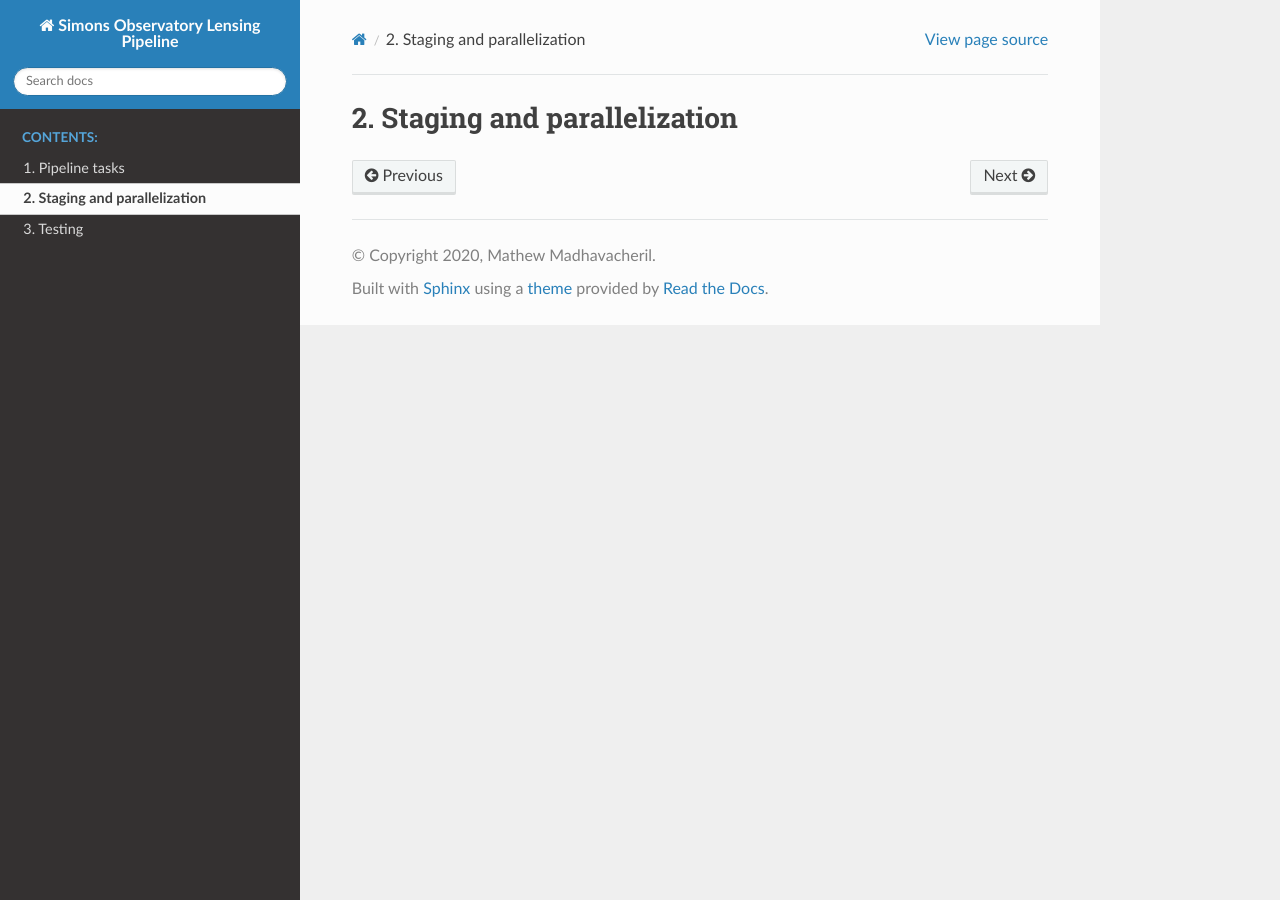
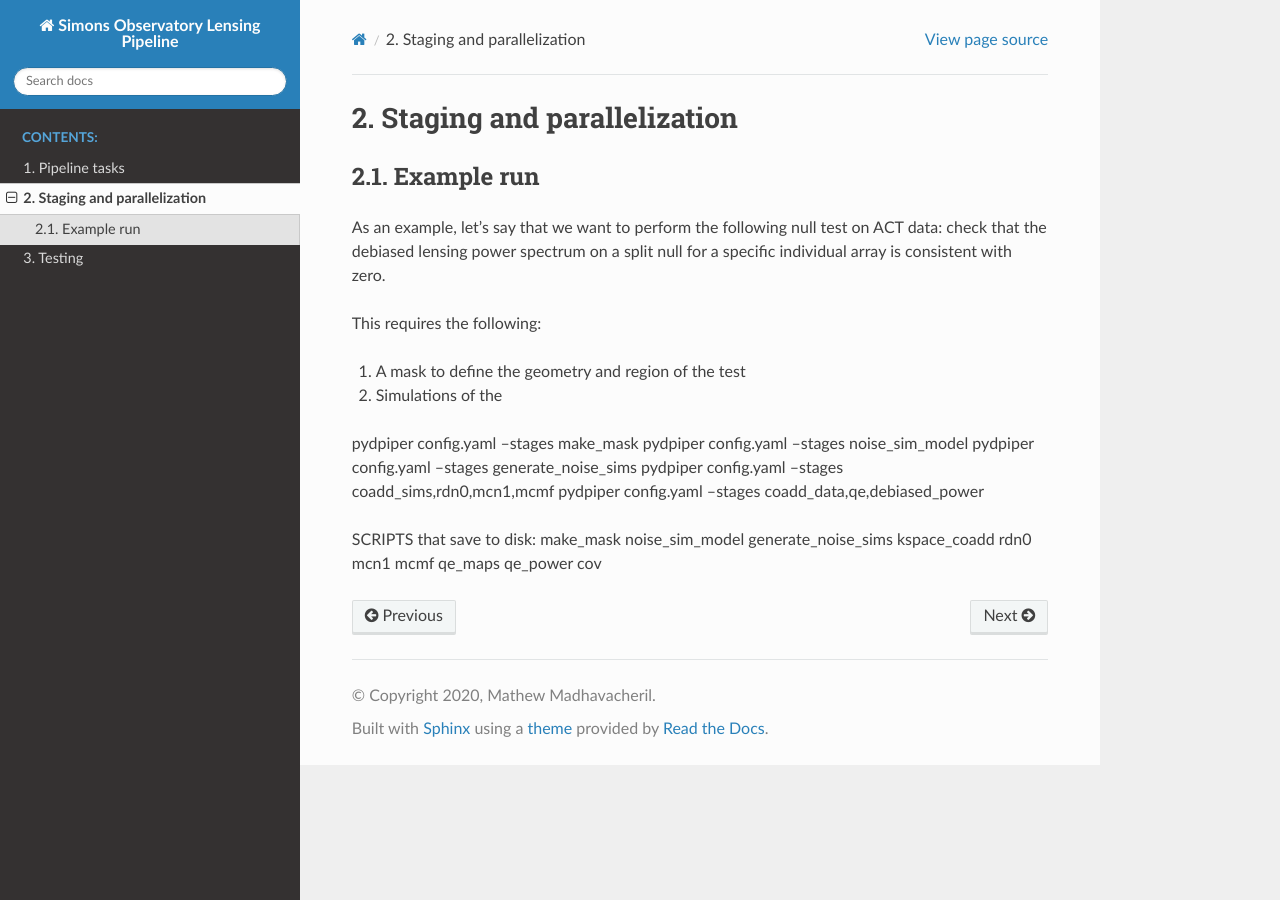
Before and after one commit to simonsobs/so-lenspipe, a Sphinx documentation site: the page built from docs/staging.rst, in a window 1280 px wide. Built offline with Sphinx 7.4.7 and the Read the Docs theme 2.0.0, drawn with Linux system fonts in a browser that asks for light colours.

Commit message:
more documentation for staging

```diff
--- a/docs/staging.rst
+++ b/docs/staging.rst
@@ -1,2 +1,37 @@
 Staging and parallelization
 ===========================
+
+
+
+Example run
+-----------
+
+As an example, let's say that we want to perform the following null test on ACT data:
+check that the debiased lensing power spectrum on a split null for
+a specific individual array is consistent with zero.
+
+This requires the following:
+
+1. A mask to define the geometry and region of the test
+2. Simulations of the
+
+
+
+
+pydpiper config.yaml --stages make_mask
+pydpiper config.yaml --stages noise_sim_model
+pydpiper config.yaml --stages generate_noise_sims
+pydpiper config.yaml --stages coadd_sims,rdn0,mcn1,mcmf
+pydpiper config.yaml --stages coadd_data,qe,debiased_power
+
+SCRIPTS that save to disk:
+make_mask
+noise_sim_model
+generate_noise_sims
+kspace_coadd
+rdn0
+mcn1
+mcmf
+qe_maps
+qe_power
+cov
```
Also changed, not shown: docs/tasks.rst (+10 -2 lines).
